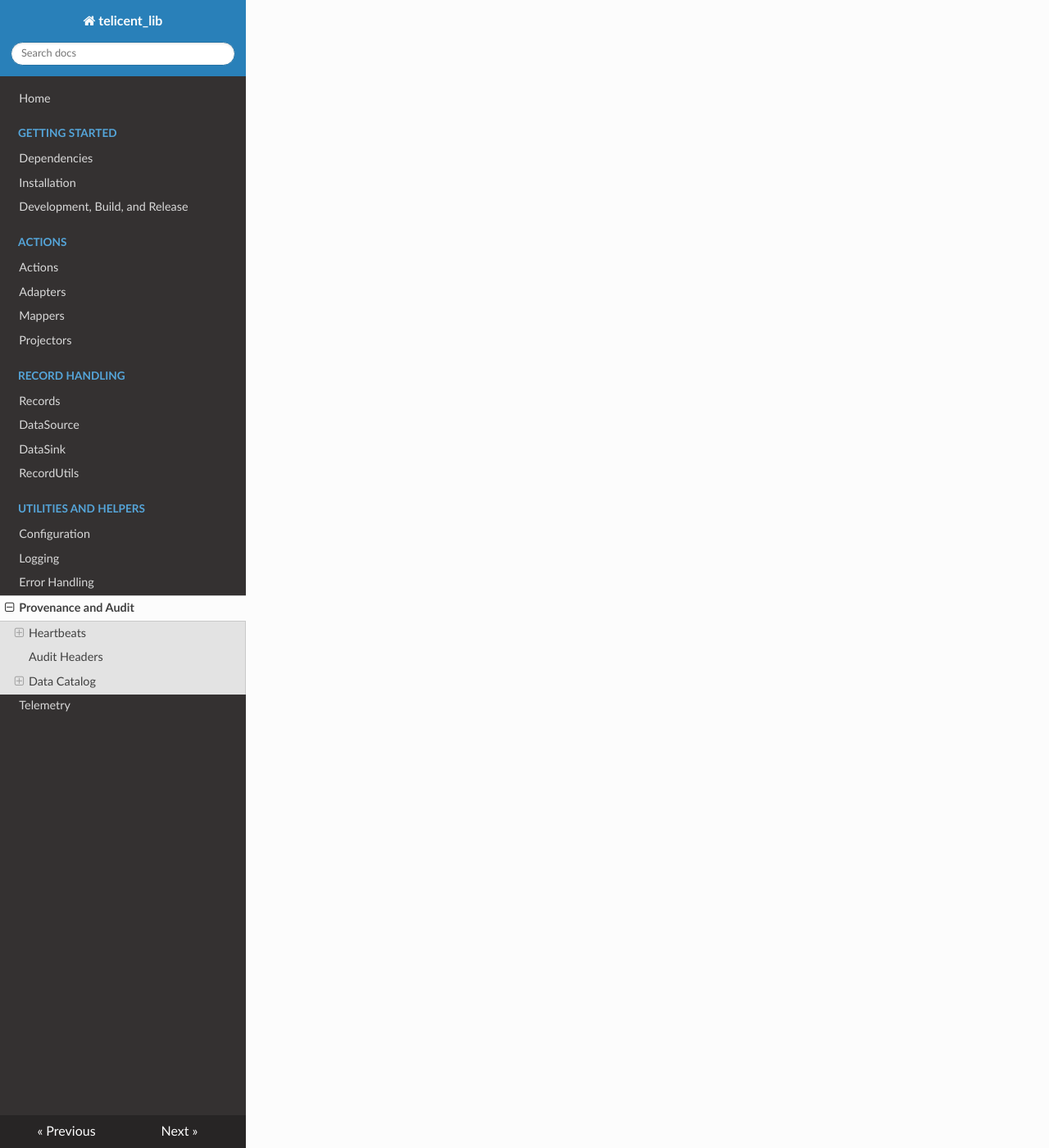
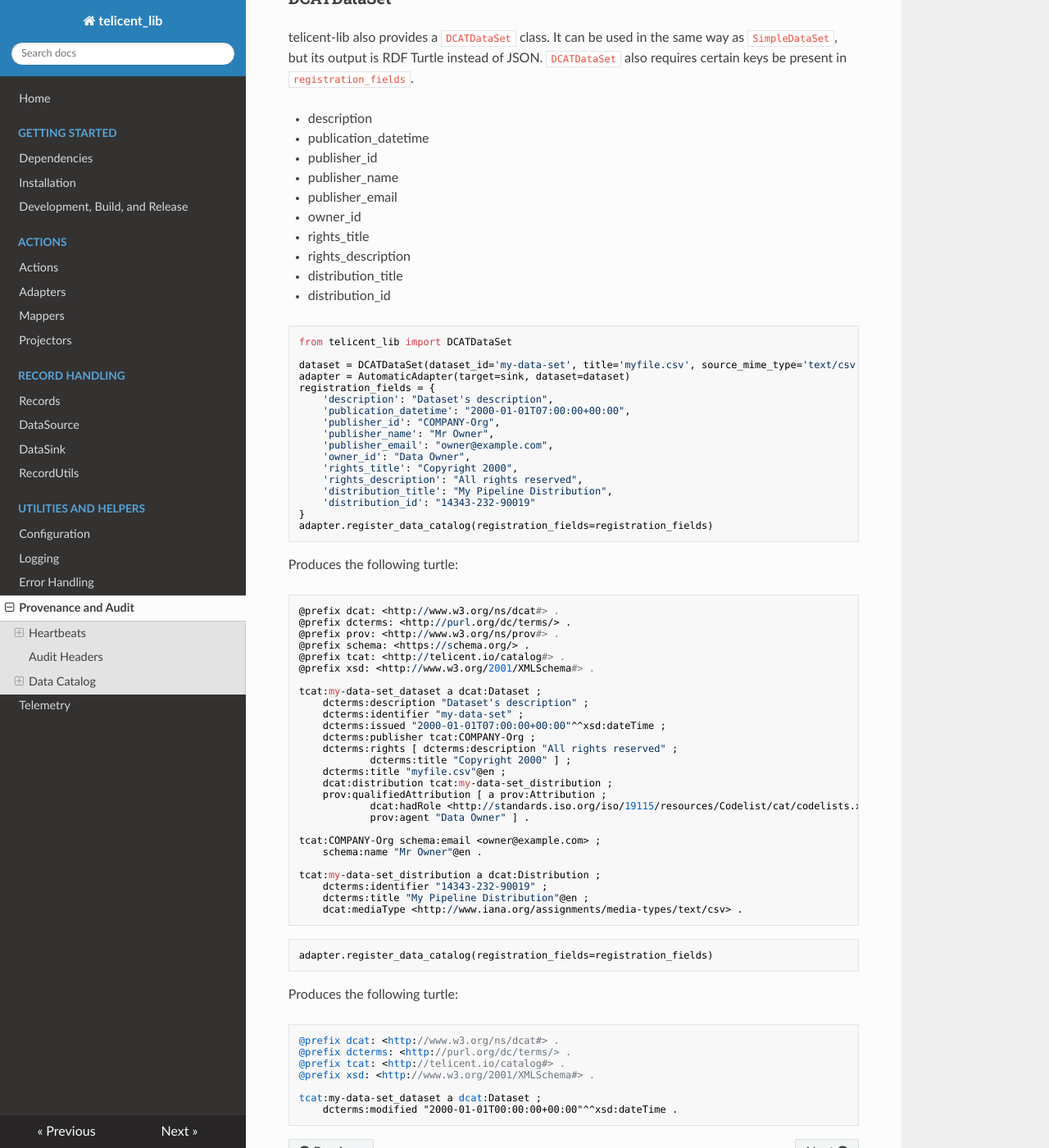
Before and after one commit to telicent-oss/telicent-lib, an MkDocs documentation site: the page built from docs/provenance.md, in a window 1280 px wide and 1400 px high, scrolled down 4547 px. Shown: the whole window at 82% size. Built offline with MkDocs 1.6.1, drawn with Linux system fonts in a browser that asks for light colours; nearby versions of some CDN libraries; some of the changed text lies outside the part shown.

Commit message:
Added RDF examples

````diff
--- a/docs/provenance.md
+++ b/docs/provenance.md
@@ -128,9 +128,18 @@ The above will create a message on a topic (default: "catalog") with the followi
 
 Additional data may be provided to the `register_data_catalog()` method which will be included in the output message.
 
-```json
+```python
 registration_fields = {'author':  'John Doe'}
 adapter.register_data_catalog()
+```
+
+```json
+{
+	"id": "telicent_lib.adapter",
+	"title": "telicent_lib.adapter",
+	"source_mime_type": "unknown",
+    "author":  "John Doe"
+}
 ```
 
 ### Updating a Dataset
@@ -193,3 +202,88 @@ headers = {"header-key": "header value"}
 adapter.register_data_catalog(headers=RecordUtils.to_headers(headers))
 adapter.update_data_catalog(headers=RecordUtils.to_headers(headers))
 ```
+
+
+### DCATDataSet
+
+telicent-lib also provides a `DCATDataSet` class. It can be used in the same way as `SimpleDataSet`, but its output
+is RDF Turtle instead of JSON. `DCATDataSet` also requires certain keys be present in `registration_fields`.
+
+- description
+- publication_datetime
+- publisher_id
+- publisher_name
+- publisher_email
+- owner_id
+- rights_title
+- rights_description
+- distribution_title
+- distribution_id
+
+```python
+from telicent_lib import DCATDataSet
+
+dataset = DCATDataSet(dataset_id='my-data-set', title='myfile.csv', source_mime_type='text/csv')
+adapter = AutomaticAdapter(target=sink, dataset=dataset)
+registration_fields = {
+    'description': "Dataset's description",
+    'publication_datetime': "2000-01-01T07:00:00+00:00",
+    'publisher_id': "COMPANY-Org",
+    'publisher_name': "Mr Owner",
+    'publisher_email': "owner@example.com",
+    'owner_id': "Data Owner",
+    'rights_title': "Copyright 2000",
+    'rights_description': "All rights reserved",
+    'distribution_title': "My Pipeline Distribution",
+    'distribution_id': "14343-232-90019"
+}
+adapter.register_data_catalog(registration_fields=registration_fields)
+```
+
+Produces the following turtle:
+
+```
+@prefix dcat: <http://www.w3.org/ns/dcat#> .
+@prefix dcterms: <http://purl.org/dc/terms/> .
+@prefix prov: <http://www.w3.org/ns/prov#> .
+@prefix schema: <https://schema.org/> .
+@prefix tcat: <http://telicent.io/catalog#> .
+@prefix xsd: <http://www.w3.org/2001/XMLSchema#> .
+
+tcat:my-data-set_dataset a dcat:Dataset ;
+    dcterms:description "Dataset's description" ;
+    dcterms:identifier "my-data-set" ;
+    dcterms:issued "2000-01-01T07:00:00+00:00"^^xsd:dateTime ;
+    dcterms:publisher tcat:COMPANY-Org ;
+    dcterms:rights [ dcterms:description "All rights reserved" ;
+            dcterms:title "Copyright 2000" ] ;
+    dcterms:title "myfile.csv"@en ;
+    dcat:distribution tcat:my-data-set_distribution ;
+    prov:qualifiedAttribution [ a prov:Attribution ;
+            dcat:hadRole <http://standards.iso.org/iso/19115/resources/Codelist/cat/codelists.xml#CI_RoleCode/owner> ;
+            prov:agent "Data Owner" ] .
+
+tcat:COMPANY-Org schema:email <owner@example.com> ;
+    schema:name "Mr Owner"@en .
+
+tcat:my-data-set_distribution a dcat:Distribution ;
+    dcterms:identifier "14343-232-90019" ;
+    dcterms:title "My Pipeline Distribution"@en ;
+    dcat:mediaType <http://www.iana.org/assignments/media-types/text/csv> .
+```
+
+```python
+adapter.register_data_catalog(registration_fields=registration_fields)
+```
+
+Produces the following turtle:
+
+```
+@prefix dcat: <http://www.w3.org/ns/dcat#> .
+@prefix dcterms: <http://purl.org/dc/terms/> .
+@prefix tcat: <http://telicent.io/catalog#> .
+@prefix xsd: <http://www.w3.org/2001/XMLSchema#> .
+
+tcat:my-data-set_dataset a dcat:Dataset ;
+    dcterms:modified "2000-01-01T00:00:00+00:00"^^xsd:dateTime .
+```
````
Also changed, not shown: 1 other file.
